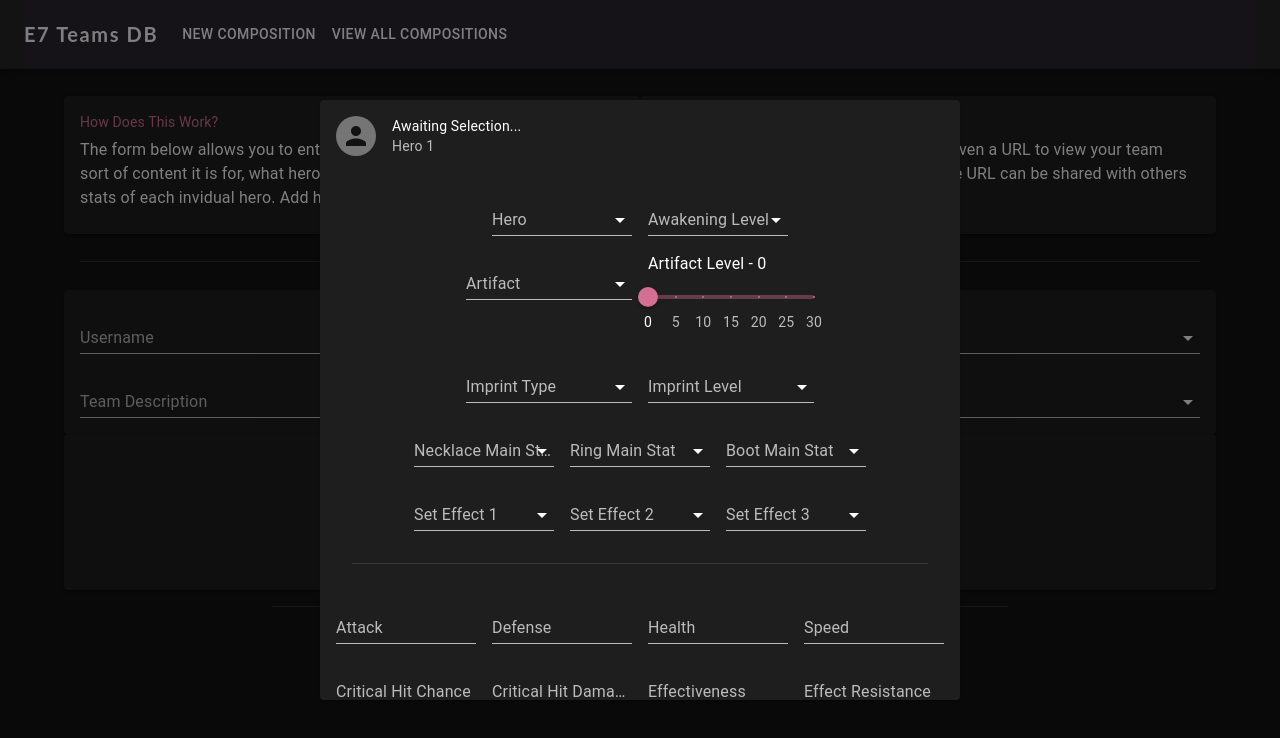
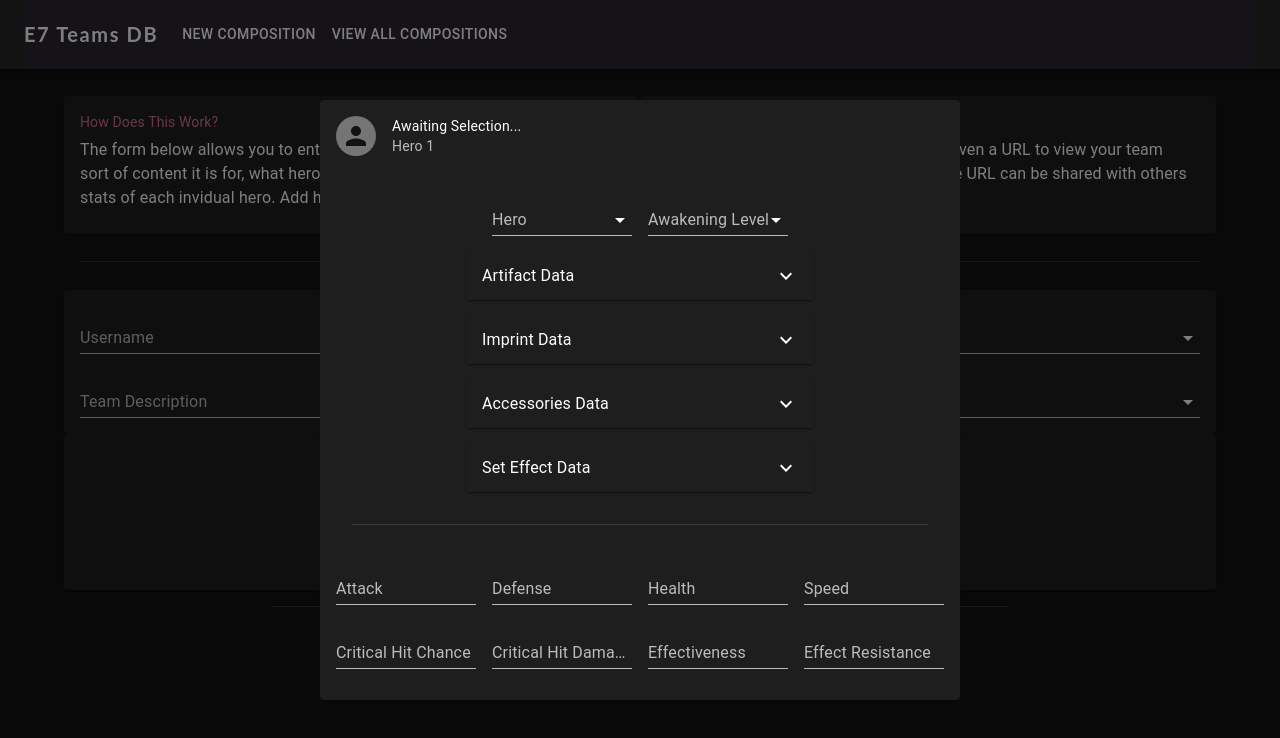
Before and after one commit to Alliewowiegator/e7teamsdb, a Next.js app: page /teamform in a window 1280 px wide. Both pictures are taken after a click on the button "SELECT AND EDIT HERO". Shown: the top 738 px of the page. Built offline with nearby package versions, Linux system fonts and the light colour scheme.

Commit message:
Testing some changes

```diff
--- a/components/HeroEditModal.js
+++ b/components/HeroEditModal.js
@@ -5,6 +5,10 @@ import {
   Modal, Card, CardContent, Fade, CardHeader, InputLabel, Select,
   MenuItem, FormControl, Divider, TextField, Avatar, Slider, Typography
 } from "@mui/material";
+import ExpandMoreIcon from '@mui/icons-material/ExpandMore';
+import Accordion from '@mui/material/Accordion';
+import AccordionSummary from '@mui/material/AccordionSummary';
+import AccordionDetails from '@mui/material/AccordionDetails';
 import { allHeroInfo } from "../data/heroData";
 import { allArtifactInfo } from "../data/artifactData";
 import HeroEditTextField from "./HeroEditTextField";
@@ -12,28 +16,20 @@ import HeroEditTextField from "./HeroEditTextField";
 export default function HeroEditModal(props) {
   function getHeroPortrait() {
     if (props.index >= 0) {
-      if (props.heroData[props.index]) {
-        if (props.heroData[props.index].name) {
-          let heroToReturn = allHeroInfo.find(
-            (hero) => hero.value === props.heroData[props.index].name
-          );
+      if (props.heroData[props.index] && props.heroData[props.index].name) {
+          let heroToReturn = allHeroInfo.find((hero) => hero.value === props.heroData[props.index].name);
           return heroToReturn.image;
       }
-      }
     } else if (props.initialHero.name) {
-      let heroToReturn = allHeroInfo.find(
-        (hero) => hero.value === props.initialHero.name
-      );
+      let heroToReturn = allHeroInfo.find((hero) => hero.value === props.initialHero.name);
       return heroToReturn.image;
     }
   }
 
   function getArtifactLevel() {
     if (props.index >= 0) {
-      if (props.heroData[props.index]) {
-        if (props.heroData[props.index].artifactLevel) {
+      if (props.heroData[props.index] && props.heroData[props.index].artifactLevel) {
         return props.heroData[props.index].artifactLevel
-        }
       }
     } else if (props.initialHero.artifactLevel) {
       return props.initialHero.artifactLevel
@@ -42,11 +38,7 @@ export default function HeroEditModal(props) {
 
   function getHeroEditTitle() {
     if (props.index >= 0) {
-      if (props.heroData[props.index]) {
-        return props.heroData[props.index].name;
-      } else {
-        return "Awaiting Selection...";
-      }
+      return props.heroData[props.index] ? props.heroData[props.index].name : "Awaiting Selection...";
     } else if (props.initialHero.name) {
       return props.initialHero.name;
     } else {
@@ -59,9 +51,7 @@ export default function HeroEditModal(props) {
     "Counter Set", "Unity Set", "Immunity Set", "Rage Set", "Penetration Set",
     "Revenge Set", "Injury Set"
   ]
-
   const imprints = ["B", "A", "S", "SS", "SSS"]
-
   const heroStats = {
     attack: "Attack",
     defense: "Defense",
@@ -148,7 +138,16 @@ export default function HeroEditModal(props) {
                     </Select>
                   </FormControl>
                 </Grid2>
-                <Grid2 item md={3.5} xs={6} mdOffset={2.5}>
+                <Grid2 item md={7} xs={6} mdOffset={2.5}>
+                  <Accordion>
+                    <AccordionSummary
+                        expandIcon={<ExpandMoreIcon />}
+                        aria-controls="panel1a-content"
+                        id="panel1a-header"
+                    >
+                      <Typography>Artifact Data</Typography>
+                    </AccordionSummary>
+                    <AccordionDetails>
                       <FormControl fullWidth variant="standard">
                         <InputLabel id="artifact-name">Artifact</InputLabel>
                         <Select
@@ -172,8 +171,6 @@ export default function HeroEditModal(props) {
                           ))}
                         </Select>
                       </FormControl>
-                </Grid2>
-                <Grid2 item md={3.5} xs={6}>
                       <Typography id="artifact-level" gutterBottom>
                         Artifact Level -{" "}
                         {getArtifactLevel() ? getArtifactLevel() : "0"}
@@ -194,8 +191,19 @@ export default function HeroEditModal(props) {
                           }
                           aria-labelledby="artifact-level"
                       />
+                    </AccordionDetails>
+                  </Accordion>
                 </Grid2>
-                <Grid2 item md={3.5} mdOffset={2.5} xs={6}>
+                <Grid2 item md={7} mdOffset={2.5} xs={6}>
+                  <Accordion>
+                    <AccordionSummary
+                        expandIcon={<ExpandMoreIcon />}
+                        aria-controls="panel1a-content"
+                        id="panel1a-header"
+                    >
+                      <Typography>Imprint Data</Typography>
+                    </AccordionSummary>
+                    <AccordionDetails>
                       <FormControl
                           fullWidth
                           variant="standard"
@@ -224,8 +232,6 @@ export default function HeroEditModal(props) {
                           </MenuItem>
                         </Select>
                       </FormControl>
-                </Grid2>
-                <Grid2 item md={3.5} xs={6}>
                       <FormControl
                           fullWidth
                           variant="standard"
@@ -255,8 +261,19 @@ export default function HeroEditModal(props) {
                           })}
                         </Select>
                       </FormControl>
+                    </AccordionDetails>
+                  </Accordion>
                 </Grid2>
-                <Grid2 item md={3} mdOffset={1.5} xs={6}>
+                <Grid2 item md={7} mdOffset={2.5} xs={6}>
+                  <Accordion>
+                    <AccordionSummary
+                        expandIcon={<ExpandMoreIcon />}
+                        aria-controls="panel1a-content"
+                        id="panel1a-header"
+                    >
+                      <Typography>Accessories Data</Typography>
+                    </AccordionSummary>
+                    <AccordionDetails>
                       <FormControl
                           fullWidth
                           variant="standard"
@@ -290,8 +307,6 @@ export default function HeroEditModal(props) {
                           <MenuItem value={"Attack"}>Attack</MenuItem>
                         </Select>
                       </FormControl>
-                </Grid2>
-                <Grid2 item md={3} xs={6}>
                       <FormControl
                           fullWidth
                           variant="standard"
@@ -320,8 +335,6 @@ export default function HeroEditModal(props) {
                           <MenuItem value={"Defense"}>Defense</MenuItem>
                         </Select>
                       </FormControl>
-                </Grid2>
-                <Grid2 item md={3} xs={6}>
                       <FormControl
                           fullWidth
                           variant="standard"
@@ -348,11 +361,23 @@ export default function HeroEditModal(props) {
                           <MenuItem value={"Defense"}>Defense</MenuItem>
                         </Select>
                       </FormControl>
+                    </AccordionDetails>
+                  </Accordion>
                 </Grid2>
+                <Grid2 item md={7} mdOffset={2.5} xs={6}>
+                  <Accordion>
+                    <AccordionSummary
+                        expandIcon={<ExpandMoreIcon />}
+                        aria-controls="panel1a-content"
+                        id="panel1a-header"
+                    >
+                      <Typography>Set Effect Data</Typography>
+                    </AccordionSummary>
+                    <AccordionDetails>
                       {Array.from({ length: 3 }, (x, i) => {
                         i++;
                         return (
-                    <Grid2 item md={3} mdOffset={i == 1 ? 1.5 : 0} xs={6}>
+                            <Grid2 item md={12} xs={6}>
                               <FormControl
                                   fullWidth
                                   variant="standard"
@@ -387,6 +412,9 @@ export default function HeroEditModal(props) {
                             </Grid2>
                         );
                       })}
+                    </AccordionDetails>
+                  </Accordion>
+                </Grid2>
                 <Grid2 item md={12} xs={6}>
                   <Divider sx={{ margin: "1rem" }} />
                 </Grid2>
```
Also changed, not shown: pages/comps/all-comps.js. Lines whose indentation alone changed are shown as unchanged.
